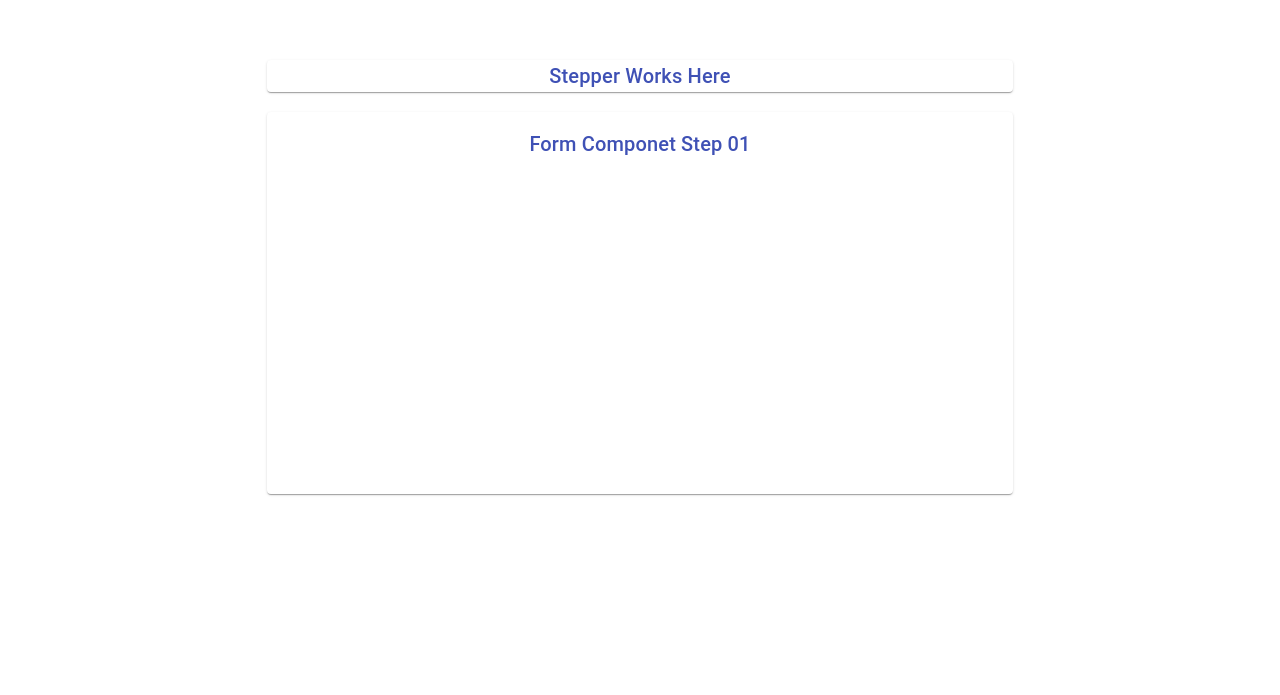
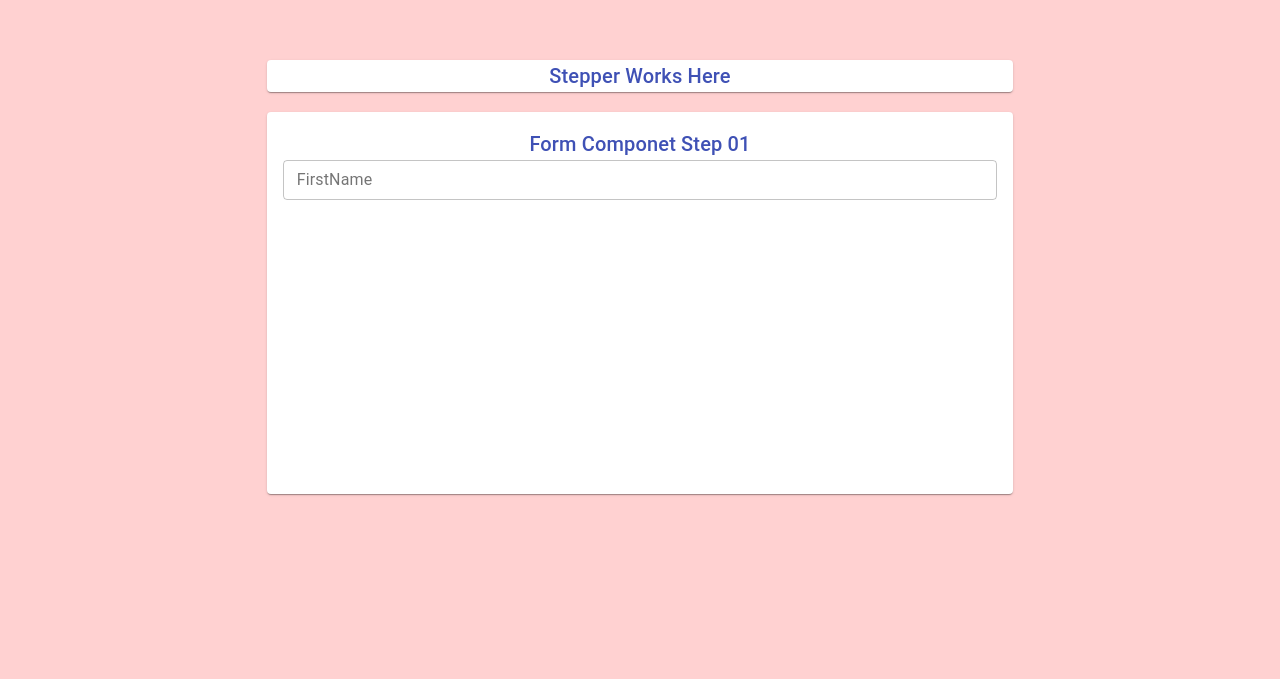
Before and after one commit to Manish994/multiple_step_form_material_ui, a React (Create React App) app: page / in a window 1280 px wide. Shown: the part 105-800 px from the top of the page. Built offline with nearby package versions, Linux system fonts and the light colour scheme.

Commit message:
3rd phase is completed

```diff
--- a/src/Components/Common/displayComponents.jsx
+++ b/src/Components/Common/displayComponents.jsx
@@ -1,4 +1,4 @@
-import { Typography } from "@material-ui/core";
+import { Typography, TextField } from "@material-ui/core";
 
 const RenderText = ({ label, color, align, variant, component }) => {
   return (
@@ -12,4 +12,28 @@ const RenderText = ({ label, color, align, variant, component }) => {
   );
 };
 
-export { RenderText };
+const RenderFormField = ({
+  label,
+  color,
+  state,
+  variant,
+  size,
+  name,
+  handleFieldChange,
+}) => {
+  const { data } = state;
+  return (
+    <TextField
+      label={label ? label : ""}
+      color={color ? color : "primary"}
+      variant={variant ? variant : "outlined"}
+      fullWidth={true}
+      size={size ? size : "sm"}
+      name={name}
+      value={data[name]}
+      onChange={handleFieldChange}
+    ></TextField>
+  );
+};
+
+export { RenderText, RenderFormField };
--- a/src/Components/Common/styles.jsx
+++ b/src/Components/Common/styles.jsx
@@ -6,6 +6,7 @@ const Styles = {
     flexFlow: "row wrap",
     justifyContent: "center",
     alignItems: "center",
+    backgroundColor: "hsla(0, 100%, 70%, 0.3);",
   },
   form: {
     minHeight: "350px",
--- a/src/Components/formComponents.jsx
+++ b/src/Components/formComponents.jsx
@@ -1,11 +1,28 @@
 import React, { Component } from "react";
-import { Grid, withStyles, Box, Paper } from "@material-ui/core";
+import { Grid, withStyles, Box, Paper, TextField } from "@material-ui/core";
 import { Styles } from "./Common/styles";
-import { RenderText } from "./Common/displayComponents";
+import { RenderText, RenderFormField } from "./Common/displayComponents";
 import propTypes from "prop-types";
 
 class FormComponent extends Component {
+  state = {
+    data: {
+      firstname: "",
+    },
+    error: {},
+  };
   render() {
+    //  const handleFieldChange = (e) => {
+    //    console.log(e.target);
+    //  console.log("Name", e.target.name, "Value Is", e.target.value);
+    //  };
+    const handleFieldChange = ({ target }) => {
+      const { data } = this.state;
+      data[target.name] = target.value;
+      // this.setState({ data: data });
+      this.setState({ data });
+    };
+
     const { classes } = this.props;
     return (
       <Grid container className={classes.formContainer}>
@@ -18,6 +35,26 @@ class FormComponent extends Component {
             {/* <Typography> Form Steps</Typography> */}
             <form className={classes.form}>
               {RenderText({ label: "Form Componet Step 01" })}
+              <Box>
+                {/* <TextField
+                  label="FirstName"
+                  variant="outlined"
+                  name="firstname"
+                  fullWidth={true}
+                  size="small"
+                  value={this.state.data.firstname}
+                  onChange={handleFieldChange}
+                ></TextField> */}
+                {RenderFormField({
+                  label: "FirstName",
+                  variant: "outlined",
+                  name: "firstname",
+                  size: "small",
+                  state: this.state,
+                  // handleFieldChange: handleFieldChange,
+                  handleFieldChange,
+                })}
+              </Box>
             </form>
           </Box>
         </Grid>
```
